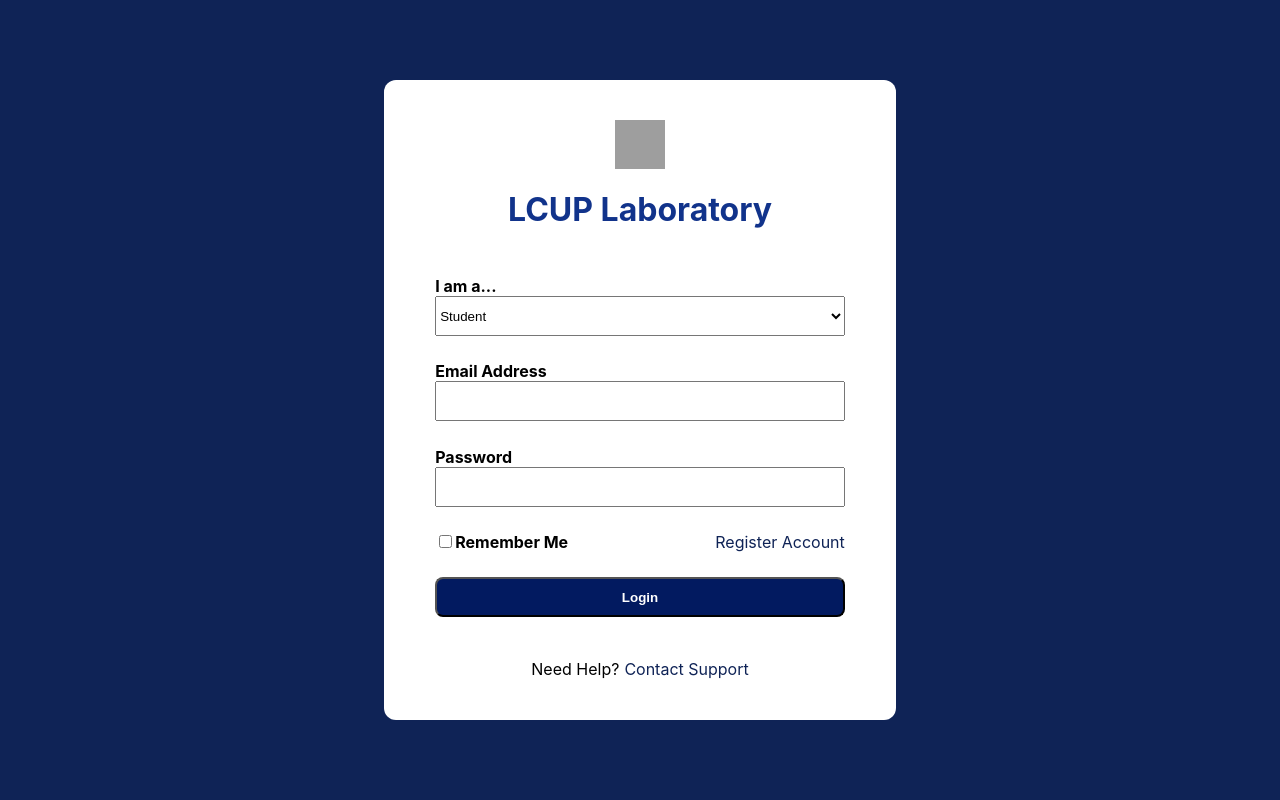
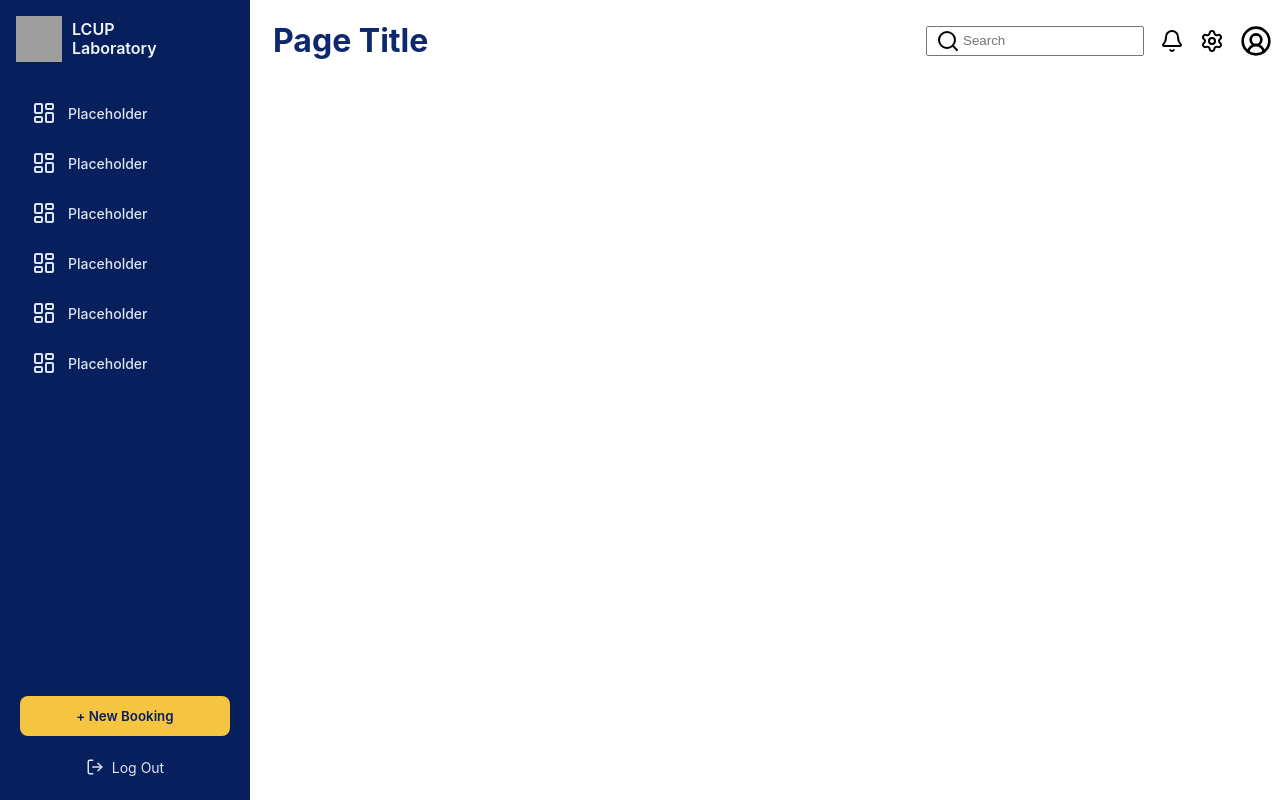
Before and after one commit to Riven-nen/room-management, a React (Vite) app: page / in a window 1280 px wide. Built offline with nearby package versions, Linux system fonts and the light colour scheme; grey boxes are pictures that could not be loaded.

Commit message:
add: sidebar and navbar

```diff
--- a/package.json
+++ b/package.json
@@ -10,6 +10,7 @@
     "preview": "vite preview"
   },
   "dependencies": {
+    "lucide-react": "^1.35.0",
     "react": "^19.2.8",
     "react-dom": "^19.2.8"
   },
--- a/src/App.jsx
+++ b/src/App.jsx
@@ -1,8 +1,20 @@
 import Login from "./auth/Login.jsx"
+import Navbar from "./layout/Navbar.jsx"
+import Sidebar from "./layout/Sidebar.jsx"
 import "./index.css"
 
 function App() {
-  return <Login />
+  return (
+    <>
+      <div className="app-layout">
+        <Sidebar/>
+        <div className="main-container">
+          <Navbar/>
+        </div>
+      </div>
+
+    </>
+  )
 }
 
 export default App
--- a/src/auth/Login.css
+++ b/src/auth/Login.css
@@ -45,6 +45,7 @@ label {
 .prompt-box {
     width: 100%;
     height: 40px;
+    /* border-radius: 4px; */
 }
 
 .form-options {
--- a/src/index.css
+++ b/src/index.css
@@ -2,3 +2,21 @@ body {
     margin: 0;
     padding: 0;
 }
+
+h1 {
+    color: #0d286d;
+}
+
+.app-layout {
+    display: flex;
+    align-items: start;
+}
+
+.main-container {
+    flex: 1;
+}
+
+:root {
+    --sidebar-width: 250px;
+    font-family: 'Inter', sans-serif;
+}
--- /dev/null
+++ b/src/layout/Navbar.css
@@ -0,0 +1,44 @@
+.navbar-container {
+    position: fixed;
+    top: 0;
+    left: var(--sidebar-width); /* index.css */
+    right: 0;
+    display: flex;
+    justify-content: space-between;
+    padding: 0 8px;
+    box-sizing: border-box;
+}
+
+.navbar-left {
+    display: flex;
+    align-items: center;
+}
+
+.navbar-left h1 {
+    padding-left: 15px;
+}
+
+.navbar-right {
+    display: flex;
+    align-items: center;
+    gap: 16px;
+}
+
+.navbar-search-bar {
+    display: flex;
+    align-items: center;
+    gap: 8px;
+    position: relative;
+}
+
+.navbar-search-bar svg {
+    position: absolute;
+    left: 10px;
+    top: 50%;
+    transform: translateY(-50%);
+}
+
+.navbar-search-bar input {
+    padding-left: 35px;
+    height: 30px;
+}
--- /dev/null
+++ b/src/layout/Navbar.jsx
@@ -0,0 +1,26 @@
+import './Navbar.css'
+import { Search, Menu, BellIcon, Settings, CircleUserRound } from 'lucide-react'
+
+function Navbar() {
+    return (
+        <>
+            <div className="navbar-container">
+                <div className="navbar-left">
+                    <h1>Page Title</h1>
+                </div>
+
+                <div className="navbar-right">
+                    <div className="navbar-search-bar">
+                        <Search/>
+                        <input type="text" placeholder="Search"/>
+                    </div>
+                    <BellIcon/>
+                    <Settings/>
+                    <CircleUserRound size={32} aria-label="User profile" />
+                </div>
+            </div>
+        </>
+    )
+}
+
+export default Navbar
--- /dev/null
+++ b/src/layout/Sidebar.css
@@ -0,0 +1,81 @@
+.sidebar-container {
+    width: var(--sidebar-width);
+    background-color: #071f5c;
+    height: 100vh;
+    color: #f1f5f9;
+    font-family: 'Inter', sans-serif;
+}
+
+.sidebar-title {
+    display: flex;
+    align-items: center;
+    gap: 10px;
+    padding: 16px;
+}
+
+.sidebar-title img {
+    width: 46px;
+    height: 46px;
+}
+
+.sidebar-title h3 {
+    margin: 0;
+    font-size: 16px;
+    font-weight: 600;
+    line-height: 1.2;
+}
+
+.sidebar-items ul {
+    margin: 12px 0 0;
+    padding: 0 20px;
+}
+
+.sidebar-items li {
+    display: flex;
+    align-items: center;
+    gap: 12px;
+    padding: 11px 12px;
+    margin-bottom: 4px;
+    border-radius: 8px;
+    font-size: 14px;
+    font-weight: 500;
+    color: #dbe4f0;
+}
+
+.sidebar-container {
+    display: flex;
+    flex-direction: column;
+}
+
+.sidebar-bottom {
+    margin-top: auto;
+    padding: 16px 20px;
+}
+
+.new-booking {
+    width: 100%;
+    padding: 12px;
+    border: none;
+    border-radius: 8px;
+    background-color: #f5c542;
+    color: #071f5c;
+    font-family: 'Inter', sans-serif;
+    font-weight: 600;
+    cursor: pointer;
+}
+
+.logout {
+    display: flex;
+    align-items: center;
+    justify-content: center;
+    gap: 8px;
+    width: 100%;
+    margin-top: 14px;
+    padding: 8px;
+    border: none;
+    background: none;
+    color: #dbe4f0;
+    font-family: 'Inter', sans-serif;
+    font-size: 14px;
+    cursor: pointer;
+}
--- /dev/null
+++ b/src/layout/Sidebar.jsx
@@ -0,0 +1,35 @@
+import './Sidebar.css'
+import logo from '../assets/logo.png'
+import {LayoutDashboardIcon, LogOut} from 'lucide-react'
+function Sidebar() {
+    return (
+        <>
+            <div className="sidebar-container">
+                <div className="sidebar-title">
+                    <img src={logo}/>
+                    <h3>LCUP <br/> Laboratory</h3>
+                </div>
+                <div className="sidebar-items">
+                    <ul>
+                        <li><LayoutDashboardIcon/> Placeholder</li>
+                        <li><LayoutDashboardIcon/> Placeholder</li>
+                        <li><LayoutDashboardIcon/> Placeholder</li>
+                        <li><LayoutDashboardIcon/> Placeholder</li>
+                        <li><LayoutDashboardIcon/> Placeholder</li>
+                        <li><LayoutDashboardIcon/> Placeholder</li>
+                    </ul>
+
+                </div>
+                <div className="sidebar-bottom">
+                    <button className="new-booking">+ New Booking</button>
+                    <button className="logout">
+                        <LogOut size={18} />
+                        Log Out
+                    </button>
+                </div>
+            </div>
+        </>
+    )
+}
+
+export default Sidebar
```
Also changed, not shown: src/mainpage/Landing.jsx (added), 1 other file (tests, documents, lock files or other folders).
